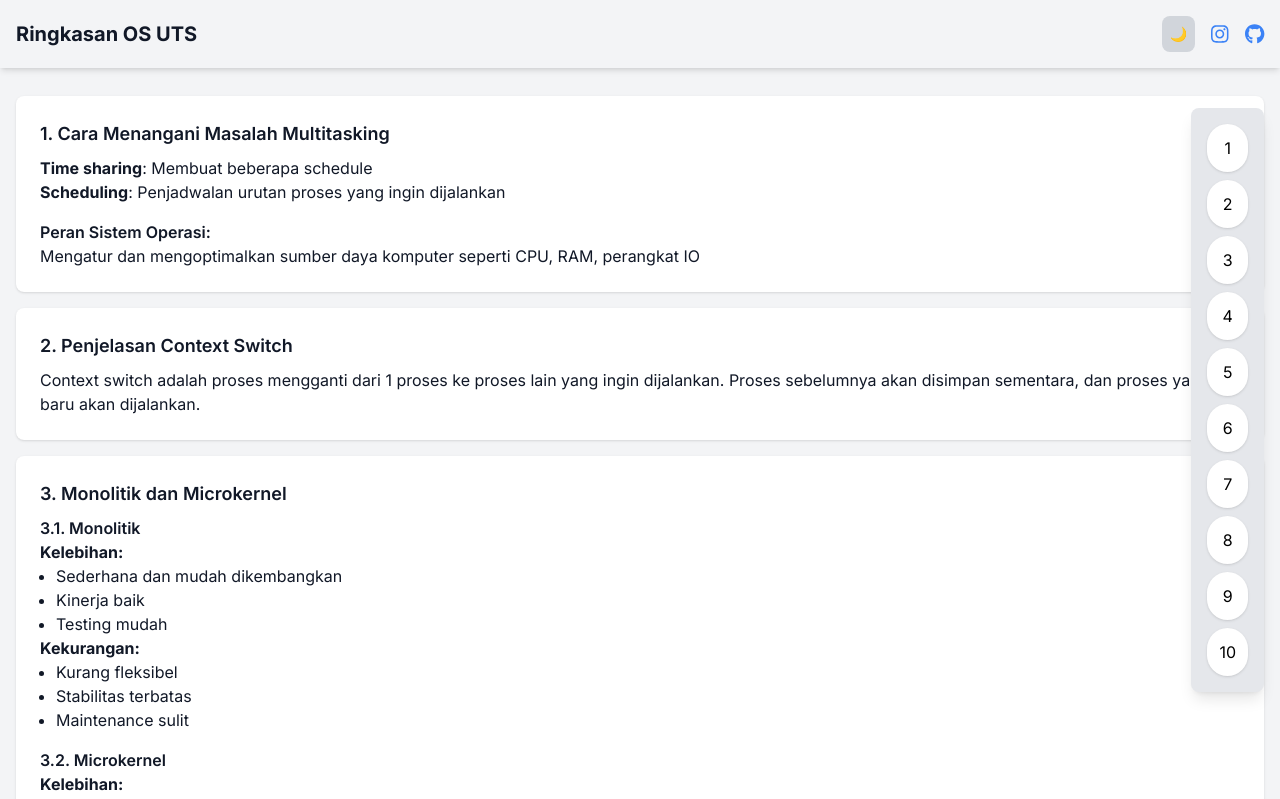
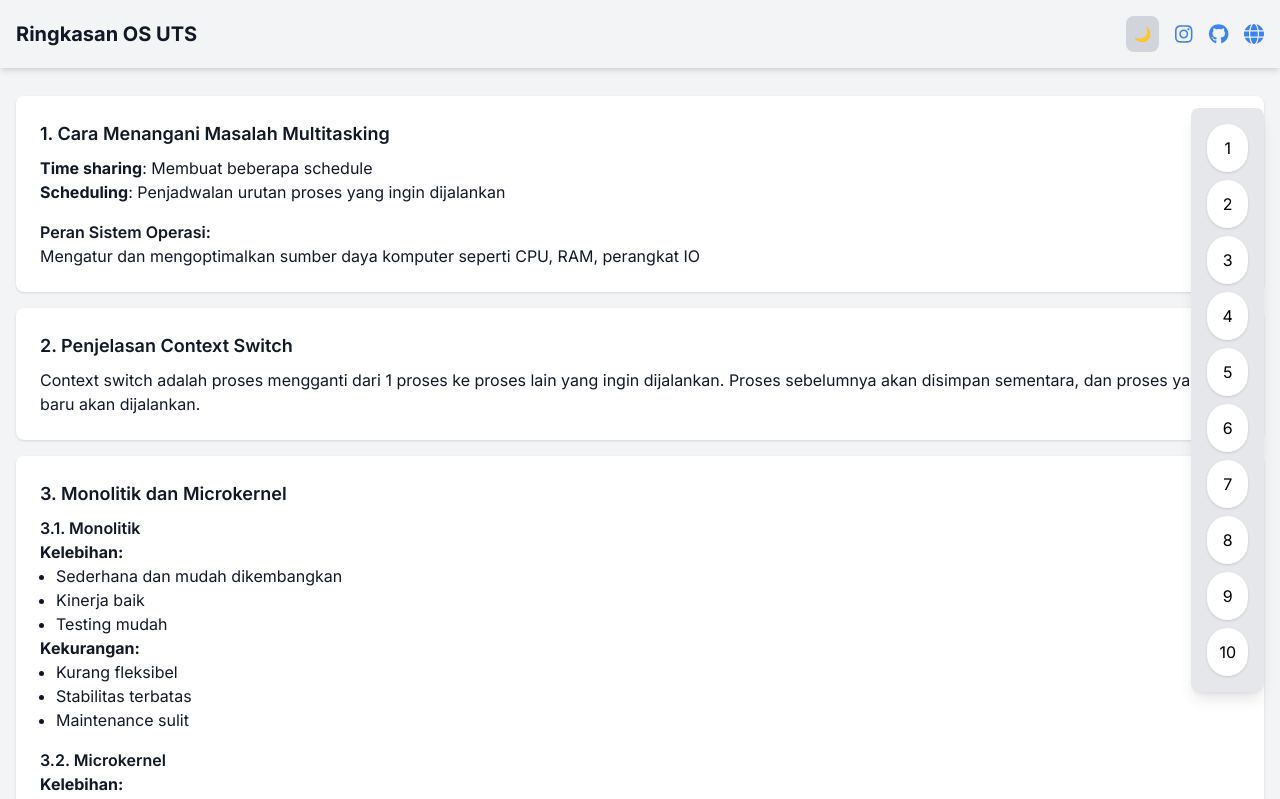
Before and after one commit to KwikAndreas/os_uts, a Next.js app: page / in a window 1280 px wide. Shown: the top 799 px of the page. Built offline with nearby package versions, Linux system fonts and the light colour scheme.

Commit message:
update navbar

```diff
--- a/app/components/Navbar.tsx
+++ b/app/components/Navbar.tsx
@@ -1,10 +1,8 @@
 "use client";
 import { useState, useEffect } from "react";
-import {
-  faGithub,
-  faInstagram,
-} from "@fortawesome/free-brands-svg-icons";
+import { faGithub, faInstagram } from "@fortawesome/free-brands-svg-icons";
 import { FontAwesomeIcon } from "@fortawesome/react-fontawesome";
+import { faGlobe } from "@fortawesome/free-solid-svg-icons";
 
 const Navbar = () => {
   const [darkMode, setDarkMode] = useState(false);
@@ -58,6 +56,14 @@ const Navbar = () => {
           >
             <FontAwesomeIcon icon={faGithub} size="lg" />
           </a>
+          <a
+            href="https://kwikandreas.vercel.app/"
+            target="_blank"
+            rel="noopener noreferrer"
+            className="text-blue-500 dark:text-blue-400"
+          >
+            <FontAwesomeIcon icon={faGlobe} size="lg" />
+          </a>
         </div>
       </div>
     </nav>
```
